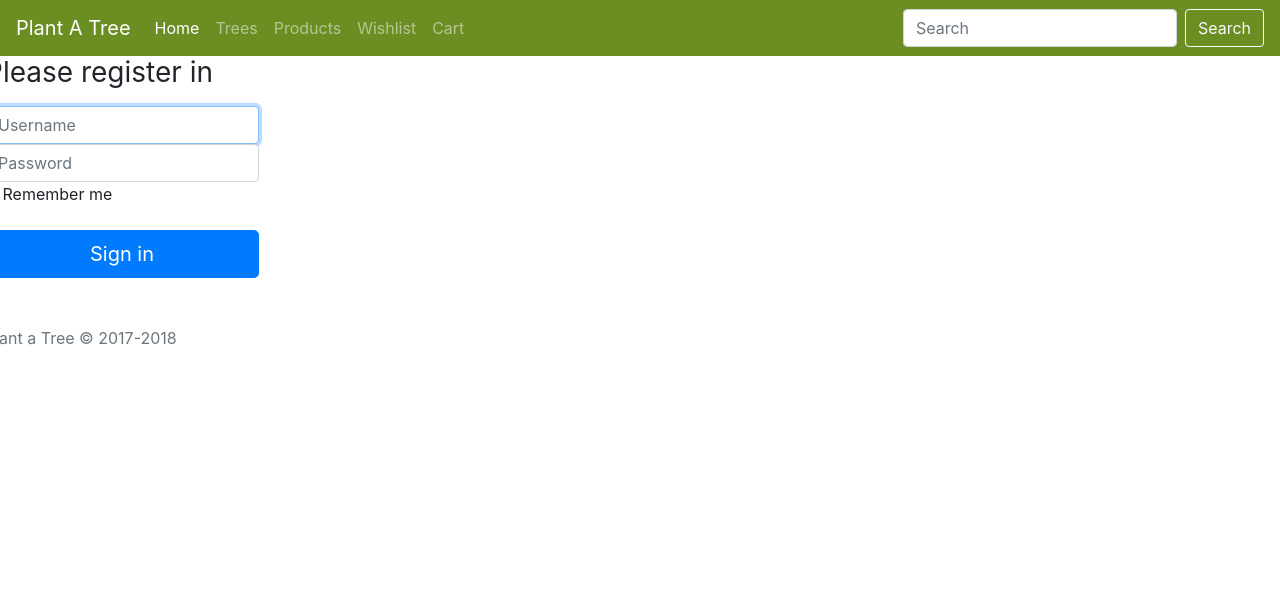
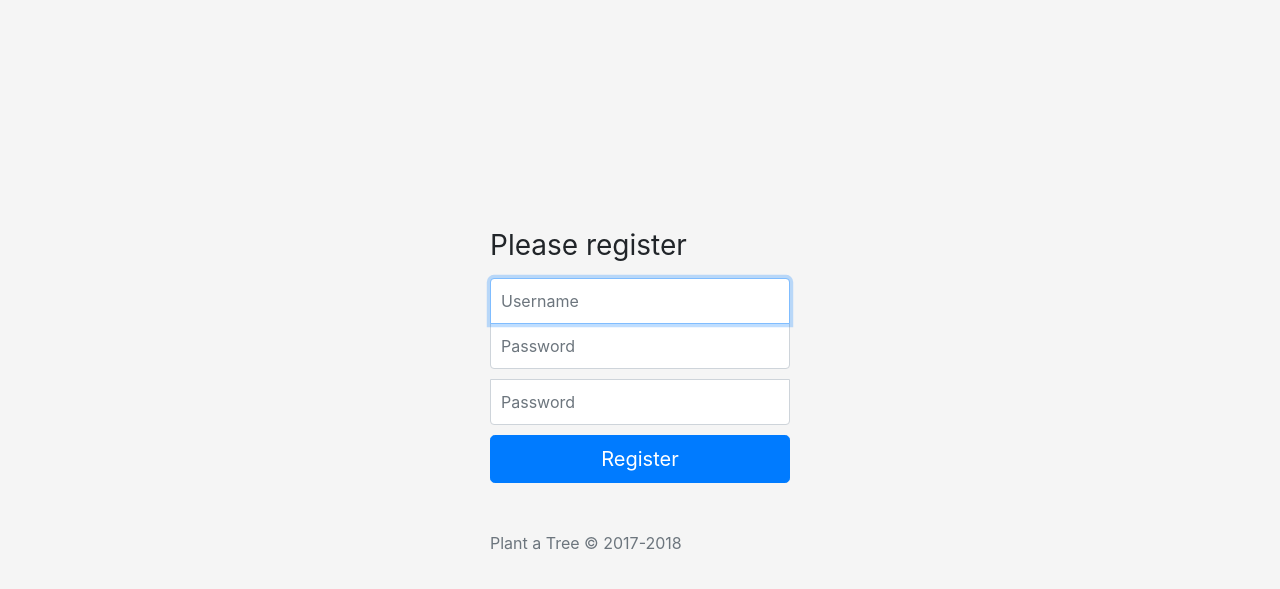
Before and after one commit to autlamps/plant-a-tree, a Django app: template templates/register.html in a window 1280 px wide. Shown: the top 589 px of the page. Run offline with Django 3.2, Linux system fonts and the light colour scheme; tables that the repository leaves empty hold one stand-in row (values such as "Sample post"); the template is opened without the code that fills it: values that come from a table or form of the project are taken from there, most other values are stand-ins (such as "Sample title", 1, 10 or a date in 2020); parts of the project's set-up code (start-up, migrations or seed data) failed here and were passed over; some libraries are stand-ins or nearby versions.

Commit message:
Fixed regiester.html to look nice
* Change it from a base_store to base_generic this removed the navbar
+ Added proper form fields which are more verbose

Need to change the layout of Username, Password, and PasswordV which makes it all one

```diff
--- a/store/urls.py
+++ b/store/urls.py
@@ -1,7 +1,7 @@
 from django.urls import path
 
-from store.views import index, login, cart, tree, product, wishlist, \
-    checkout, search, all
+from store.views import index, login, cart, tree, product, wishlist, search, \
+    checkout, search, all, register
 from store.views.cart import TYPE_TREE, TYPE_PRODUCT
 
 urlpatterns = [
@@ -37,6 +37,7 @@ urlpatterns = [
          name='removeproductfromwishlist'),
     path('wishlisttreeremove/<int:item_id>/', wishlist.remove_tree,
          name='removetreefromwishlist'),
+    path('register/', register.register_view, name='register')
     path('search/', search.get_item, name='search'),
     path('all/', all.show_all,
          name='showall'),
--- a/templates/register.html
+++ b/templates/register.html
@@ -1,27 +1,29 @@
-{% extends 'base_store.html' %}
+{% extends 'base_generic.html' %}
 {% block customcss %}
-
+    <link href="/static/css/signin.css" rel="stylesheet">
 {% endblock %}
 
 {% block content %}
+    <div class="container">
+
     <div class="row">
         {{ form.non_field_errors }}
-    <form class="form-register" style="margin-right: 40%" method="post",action="{% url 'store:register' %}">
+            <form class="form-signin" method="post", action="{% url 'store:register' %}">
                 {% csrf_token %}
-      <h1 class="h3 mb-3 font-weight-normal">Please register in</h1>
+                <h1 class="h3 mb-3 font-weight-normal">Please register</h1>
                 {{ form.username.errors }}
-        <label for="{{ form.username.id_for_label }}" class="sr-only">Email address</label>
+                <label for="{{ form.username.id_for_label }}" class="sr-only">Username</label>
                 <input type="text" id="{{ form.username.id_for_label }}" class="form-control" placeholder="Username" name="{{ form.username.name }}" required autofocus>
                 {{ form.password.errors }}
                 <label for="{{ form.password.id_for_label }}" class="sr-only">Password</label>
-        <input type="password" id="inputPassword" class="form-control" placeholder="Password" name="{{ form.password.name }}" required>
-      <div class="checkbox mb-3">
-        <label>
-          <input type="checkbox" value="remember-me"> Remember me
-        </label>
-      </div>
-      <button class="btn btn-lg btn-primary btn-block" type="submit">Sign in</button>
+                <input type="password" id="{{ form.password.id_for_label }}" class="form-control" placeholder="Password" name="{{ form.password.name }}" required>
+                {{ form.passwordV.errors }}
+                <label for="{{ form.passwordV.id_for_label }}" class="sr-only">Verify Password</label>
+                <input type="password" id="{{ form.passwordV.id_for_label }}" class="form-control" placeholder="Password" name="{{ form.passwordV.name }}" required>
+                <button class="btn btn-lg btn-primary btn-block" type="submit">Register</button>
                 <p class="mt-5 mb-3 text-muted">Plant a Tree &copy; 2017-2018</p>
             </form>
     </div>
+    </div>
+    </body>
 {% endblock %}
```
Also changed, not shown: store/views/register.py (+19 -12 lines). Lines whose indentation alone changed are shown as unchanged.
